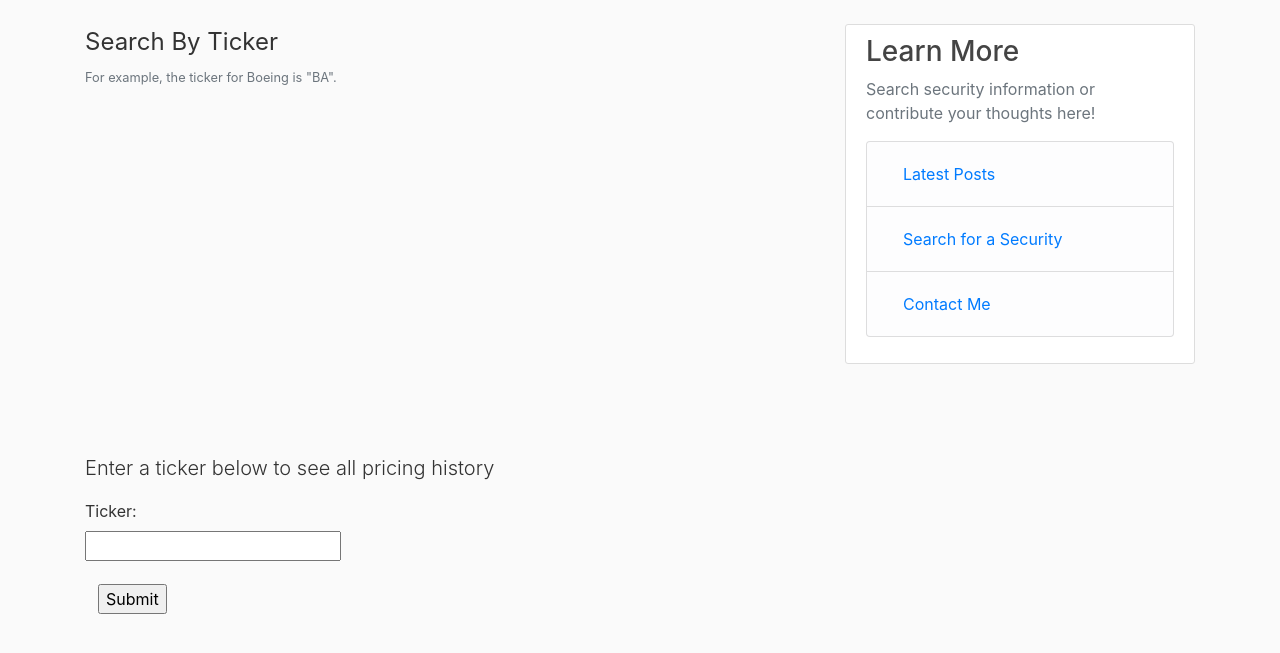
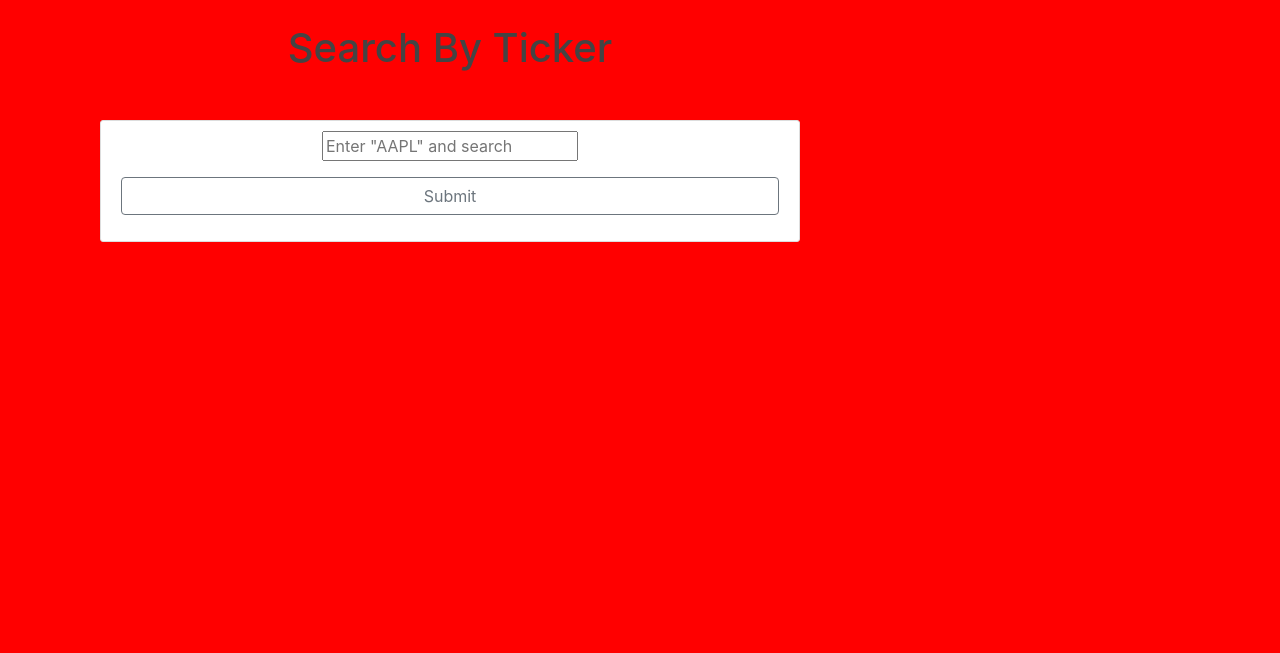
Before and after one commit to noahtech90/Stockify, a Django app: page /security/ in a window 1280 px wide. Shown: the part 56-709 px from the top of the page. Run offline with Django 3.2, Linux system fonts and the light colour scheme; some libraries are stand-ins or nearby versions.

Commit message:
Stockify Project as of 9/8/2020

```diff
--- a/django_project/blog/forms.py
+++ b/django_project/blog/forms.py
@@ -2,7 +2,7 @@ from django import forms
 from .models import Security
 
 class TickerForm(forms.ModelForm):
-    ticker = forms.CharField(max_length=30)
+    ticker = forms.CharField(label='', widget=forms.TextInput(attrs={'placeholder': 'Enter "AAPL" and search'}))
     class Meta:
         model = Security
         fields = ['ticker']
--- a/django_project/blog/models.py
+++ b/django_project/blog/models.py
@@ -17,4 +17,4 @@ class Post(models.Model):
         return reverse('post-detail', kwargs={'pk': self.pk})
 
 class Security(models.Model):
-    ticker = models.CharField(max_length=100, default="")
+    ticker = models.CharField(max_length=100, default='Enter "AAPL"  ')
--- /dev/null
+++ b/django_project/blog/templates/blog/base_security.html
@@ -0,0 +1,105 @@
+{% load static %}
+<!DOCTYPE html>
+<html lang="en">
+<head>
+
+     <!-- Required meta tags -->
+    <meta charset="utf-8">
+    <meta name="viewport" content="width=device-width, initial-scale=1, shrink-to-fit=no">
+
+    <!-- Bootstrap CSS -->
+    <link rel="stylesheet" href="https://stackpath.bootstrapcdn.com/bootstrap/4.5.0/css/bootstrap.min.css" integrity="sha384-9aIt2nRpC12Uk9gS9baDl411NQApFmC26EwAOH8WgZl5MYYxFfc+NcPb1dKGj7Sk" crossorigin="anonymous">
+
+    <link rel="stylesheet"  type="text/css" href="{% static 'blog/main.css' %}">
+
+    {% if title %}
+    <title>Stockify - {{ title }}</title>
+    {% else %}
+    <title>Stockify</title>
+    {% endif %}
+</head>
+<body>
+
+    <header class="site-header">
+      <nav class="navbar navbar-expand-md navbar-dark bg-steel fixed-top">
+        <div class="container">
+          <a class="navbar-brand mr-4" href="{% url 'blog-home' %}">Stockify</a>
+          <button class="navbar-toggler" type="button" data-toggle="collapse" data-target="#navbarToggle" aria-controls="navbarToggle" aria-expanded="false" aria-label="Toggle navigation">
+          <span class="navbar-toggler-icon"></span>
+          </button>
+          <div class="collapse navbar-collapse" id="navbarToggle">
+            <div class="navbar-nav mr-auto">
+              <a class="nav-item nav-link" href="{% url 'blog-home' %}">Home</a>
+                <a class="nav-item nav-link" href="{% url 'blog-security' %}">Security Search</a>
+              <a class="nav-item nav-link" href="{% url 'blog-about' %}">About</a>
+            </div>
+            <!-- Navbar Right Side -->
+            <div class="navbar-nav">
+                {% if user.is_authenticated %}
+                <a class="nav-item nav-link" href="{% url 'profile' %}">Profile</a>
+                <a class="nav-item nav-link" href="{% url 'post-create' %}">New Post</a>
+              <a class="nav-item nav-link" href="{% url 'logout' %}">Logout</a>
+                {% else %}
+              <a class="nav-item nav-link" href="{% url 'login' %}">Login</a>
+              <a class="nav-item nav-link" href="{% url 'register' %}">Register</a>
+                {% endif %}
+            </div>
+          </div>
+        </div>
+      </nav>
+    </header>
+    <main role="main" class="container">
+      <div class="row">
+        <div class="col-md-8">
+            {% if messages %}
+            {% for message in messages %}
+            <div class="alert alert-{{ message.tags }}">
+                {{ message }}
+            </div>
+
+            {% endfor%}
+            {% endif%}
+          {% block content %}{% endblock %}
+        </div>
+
+          {%if sec_graph != "" %}
+          <div class="col-md-4 pt-4 mt-4">
+
+                <div class="content-section">
+                    <h5>Market Value</h5>
+                    <p> {{ sec_market_cap }} </p>
+                    <h5>PEG Ratio</h5>
+                    <p> {{ sec_price_to_earnings }}</p>
+                    <h5>Profit Margin</h5>
+                    <p> {{ sec_profit_margins }}</p>
+                    <h5>Isin</h5>
+                    <p>{{ sec_isin }} </p>
+                </div>
+
+              <div class="content-section">
+                    <h2 class="text-center">Current News</h2>
+                  <p class="pt-2">Lorem ipsum dolor sit amet, consectetur adipisicing elit. Alias assumenda blanditiis consequuntur dolorem, ex exercitationem facilis fuga, impedit ipsa nam necessitatibus officiis quas quia quod repudiandae unde ut vel veritatis!</p>
+                </div>
+
+
+
+              <div class="content-section">
+                    <h2 class="text-center">Corporate Actions</h2>
+                  <p class="pt-2">Lorem ipsum dolor sit amet, consectetur adipisicing elit. Alias assumenda blanditiis consequuntur dolorem, ex exercitationem facilis fuga, impedit ipsa nam necessitatibus officiis quas quia quod repudiandae unde ut vel veritatis!</p>
+
+
+                  <p class="pt-2">Lorem ipsum dolor sit amet, consectetur adipisicing elit. Alias assumenda blanditiis consequuntur dolorem, ex exercitationem facilis fuga, impedit ipsa nam necessitatibus officiis quas quia quod repudiandae unde ut vel veritatis!</p>
+                </div>
+        </div>
+          {% endif %}
+
+        </main>
+
+
+ <!-- Optional JavaScript -->
+    <!-- jQuery first, then Popper.js, then Bootstrap JS -->
+    <script src="https://code.jquery.com/jquery-3.5.1.slim.min.js" integrity="sha384-DfXdz2htPH0lsSSs5nCTpuj/zy4C+OGpamoFVy38MVBnE+IbbVYUew+OrCXaRkfj" crossorigin="anonymous"></script>
+    <script src="https://cdn.jsdelivr.net/npm/popper.js@1.16.0/dist/umd/popper.min.js" integrity="sha384-Q6E9RHvbIyZFJoft+2mJbHaEWldlvI9IOYy5n3zV9zzTtmI3UksdQRVvoxMfooAo" crossorigin="anonymous"></script>
+    <script src="https://stackpath.bootstrapcdn.com/bootstrap/4.5.0/js/bootstrap.min.js" integrity="sha384-OgVRvuATP1z7JjHLkuOU7Xw704+h835Lr+6QL9UvYjZE3Ipu6Tp75j7Bh/kR0JKI" crossorigin="anonymous"></script>
+</body>
+</html>
--- a/django_project/blog/templates/blog/security.html
+++ b/django_project/blog/templates/blog/security.html
@@ -1,38 +1,76 @@
-{% extends "blog/base.html" %}
+{% extends "blog/base_security.html" %}
 {% block content %}
 
-
-<legend>Search By Ticker</legend>
-
     <div class="output-graph">
-    {%if sec_graph == "" %}
-        <p class="small text-muted ">For example, the ticker for Boeing is "BA".</p>
-        <div class="security-spacer">
-            <p></p>
-
+    {%if sec_graph == "" or sec_graph == None %}
+        <div class="row">
+        <legend><h1 class="pb-2 text-center">Search By Ticker</h1></legend>
         </div>
     {% else %}
-        <h1>{{ search_ticker }}</h1>
+        <h3 class="pb-2 pd-4 text-center">{{ sec_title }}</h3>
+        <ul class="list-group pd-4">
+            <a href="#info" data-toggle="collapse"><li class="list-group-item">The Company</a>
+                <div id="info" class="collapse">
+                    <p class="pt-2">
+                        {{ sec_descript }}
+                    </p>
+                </div>
+            </li>
+            <a href="#sec" data-toggle="collapse"><li class="list-group-item">Info</a>
+                <div id="sec" class="collapse">
+
+                        <ul>
+                            <li>
+                        <strong>Industry: </strong> {{ sec_sector }}
+                            </li>
+                            <li>
+                        <strong>Country: </strong>{{ sec_country }}
+                            </li>
+                            <li>
+                        <strong>Employees:</strong> {{ sec_employees }}
+                            </li>
+                            <li>
+                        <strong>Website: </strong> {{ sec_website }}
+                            </li>
+                            <li>
+                        <strong>Phone: </strong> {{ sec_phone }}
+                            </li>
+                        </ul>
+                </div>
+            </li>
+        </ul>
         {% autoescape off %}
+        <div class="row pt-2">
+            <div class="col-lg-6 col-xl-6">
+        <h5 class="pb-4 pt-2 text-center">Stock Price History</h5>
         {{ sec_graph }}
+            </div>
+            <div class="col-lg-6 col-xl-6">
+        <h5 class="pb-4 pt-2 text-center">Dividend Yield</h5>
+        {{ sec_divs }}
+            </div>
+        </div>
         {% endautoescape %}
+
+
     {% endif %}
-        </div>
-        <p class="lead mb-6">Enter a ticker below to see all pricing history</p>
-          <div class="row">
-          <div class="col-sm-4">
-              <form action="." method="POST" class="mb-4">{% csrf_token %}
-                <div>
+
+        <div class="col-lg-12 w-100 text-center justify-content-center sticky-bottom">
+          <div class="content-section mt-4">
+            <form action="." method="POST" class="text-center">{% csrf_token %}
+                  <div class="form-group">
                       {{ form.as_p }}
                   </div>
 
-                <div class="btn btn-4">
-            <input type="submit" name="submit" value="Submit">
+                 <div class="form-group">
+                    <input type="submit" class="form-control btn-outline-secondary" id="formGroupExampleInput">
                 </div>
                 </form>
+            </div>
             </div>
         </div>
 
 
 
+
 {% endblock content %}
--- a/django_project/blog/views.py
+++ b/django_project/blog/views.py
@@ -6,11 +6,12 @@ from django.contrib.auth.models import User
 from .models import Post
 from django.contrib.auth.mixins import LoginRequiredMixin, UserPassesTestMixin
 
-
 from .forms import TickerForm
 import yfinance as yf
+import pandas as pd
 from plotly.offline import plot
-from plotly.graph_objs import Scatter
+from plotly.graph_objs import Scatter, Bar, Marker
+
 
 # Create your views here.
 def home(request):
@@ -19,6 +20,7 @@ def home(request):
         'title': 'Home'
     }
     return render(request, 'blog/home.html', context)
+
 
 def contact(request):
     context = {
@@ -29,37 +31,94 @@ def contact(request):
 def security(request):
     sec_graph = ""
     search_ticker = ""
+    sec_divs = ""
+    sec_isin = ""
+    sec_descript = ""
+    sec_title = ""
+    sec_market_cap = ""
+    sec_price_to_earnings = ""
+    sec_profit_margins = ""
+    sec_sector = ""
+    sec_country = ""
+    sec_employees = ""
+    sec_website = ""
+    sec_phone = ""
+
     form = TickerForm(request.POST or None)
     if form.is_valid():
         search_ticker = str(form.cleaned_data['ticker'])
-        #form.save()
+        # form.save()
+
         sec = yf.Ticker(search_ticker)
+
+        sec_info = sec.get_info()
+        sec_isin = sec.get_isin()
+
+        sec_descript = sec_info['longBusinessSummary']
+        sec_title = sec_info['longName']
+        sec_market_cap = sec_info['marketCap']
+        sec_price_to_earnings = sec_info['pegRatio']
+        sec_profit_margins = sec_info['profitMargins']
+        sec_sector = sec_info['sector']
+        sec_country = sec_info['country']
+        sec_employees = sec_info['fullTimeEmployees']
+        sec_website = sec_info['website']
+        sec_phone = sec_info['phone']
+
+        sec_profit_margins = "{:.0%}".format(sec_profit_margins)
+        sec_market_cap = "$" + f'{sec_market_cap:,}'
+
         sec_info = sec.history(period='max').reset_index()
         x_data = sec_info['Date']
         y_data = sec_info['Close']
+        dividends = pd.DataFrame(sec.actions)
+        x_div = dividends.index
+        y_div = dividends['Dividends']
+
+        sec_divs = plot([Scatter(x=x_div, y=y_div, name='divs',
+                                 opacity=0.8, marker_color='blue')],
+                        output_type='div')
+
         sec_graph = plot([Scatter(x=x_data, y=y_data, name='test',
-                                 opacity=0.8, marker_color='green')],
-                        output_type='div')
+                                  opacity=0.8, marker_color='green')],
+                         output_type='div')
         form = TickerForm()
 
     context = {
         'form': form,
         'sec_graph': sec_graph,
+        'sec_divs': sec_divs,
         'search_ticker': search_ticker,
+        'sec_isin': sec_isin,
+        'sec_descript': sec_descript,
+        'sec_title': sec_title,
+        'sec_market_cap': sec_market_cap,
+        'sec_price_to_earnings': sec_price_to_earnings,
+        'sec_profit_margins': sec_profit_margins,
+        'sec_sector': sec_sector,
+        'sec_country': sec_country,
+        'sec_employees': sec_employees,
+        'sec_website': sec_website,
+        'sec_phone': sec_phone,
+        'post': Post.objects.all(),
+
     }
+
     return render(request, "blog/security.html", context)
 
-#LoginRequiredMixin
+
+# LoginRequiredMixin
 class PostListView(ListView):
     model = Post
-    template_name = 'blog/home.html' #naming convention: <app>/<model>_<viewtype.html
+    template_name = 'blog/home.html'  # naming convention: <app>/<model>_<viewtype.html
     context_object_name = 'posts'
     ordering = ['-date_posted']
     paginate_by = 5
 
+
 class UserPostListView(ListView):
     model = Post
-    template_name = 'blog/user_posts.html' #naming convention: <app>/<model>_<viewtype.html
+    template_name = 'blog/user_posts.html'  # naming convention: <app>/<model>_<viewtype.html
     context_object_name = 'posts'
     paginate_by = 5
 
@@ -71,6 +130,7 @@ class UserPostListView(ListView):
 class PostDetailView(DetailView):
     model = Post
 
+
 class PostCreateView(LoginRequiredMixin, CreateView):
     model = Post
     fields = ['title', 'content']
@@ -78,6 +138,7 @@ class PostCreateView(LoginRequiredMixin, CreateView):
     def form_valid(self, form):
         form.instance.author = self.request.user
         return super().form_valid(form)
+
 
 class PostUpdateView(LoginRequiredMixin, UserPassesTestMixin, UpdateView):
     model = Post
@@ -93,6 +154,7 @@ class PostUpdateView(LoginRequiredMixin, UserPassesTestMixin, UpdateView):
             return True
         return False
 
+
 class PostDeleteView(LoginRequiredMixin, UserPassesTestMixin, DeleteView):
     model = Post
     success_url = '/'
@@ -103,6 +165,7 @@ class PostDeleteView(LoginRequiredMixin, UserPassesTestMixin, DeleteView):
             return True
         return False
 
+
 def about(request):
     context = {
         'title': 'Blog About Page',
--- a/django_project/static/blog/main.css
+++ b/django_project/static/blog/main.css
@@ -1,5 +1,5 @@
 body {
-  background: #fafafa;
+  background: red;
   color: #333333;
   margin-top: 5rem;
 }
@@ -88,12 +88,18 @@ a.article-title:hover {
     margin-top: 1rem;
 }
 
+.contact-content {
+    display: flex;
+    flex-direction: row;
+    padding: 3rem;
+
+}
+
+.contact-img {
+    float: left;
+    box-shadow: 4px 4px lightgrey;
+}
+
 .contact-list{
     list-style-type: none
     }
-
-.security-spacer {
-       height: 350px;
-       width: 80%;
-       margin: auto;
-    }
```
Also changed, not shown: django_project/blog/static/blog/main.css (+2 -7 lines), django_project/blog/templates/blog/economy.html (added, +10 -0 lines), django_project/db.sqlite3. Lines whose indentation alone changed are shown as unchanged.
